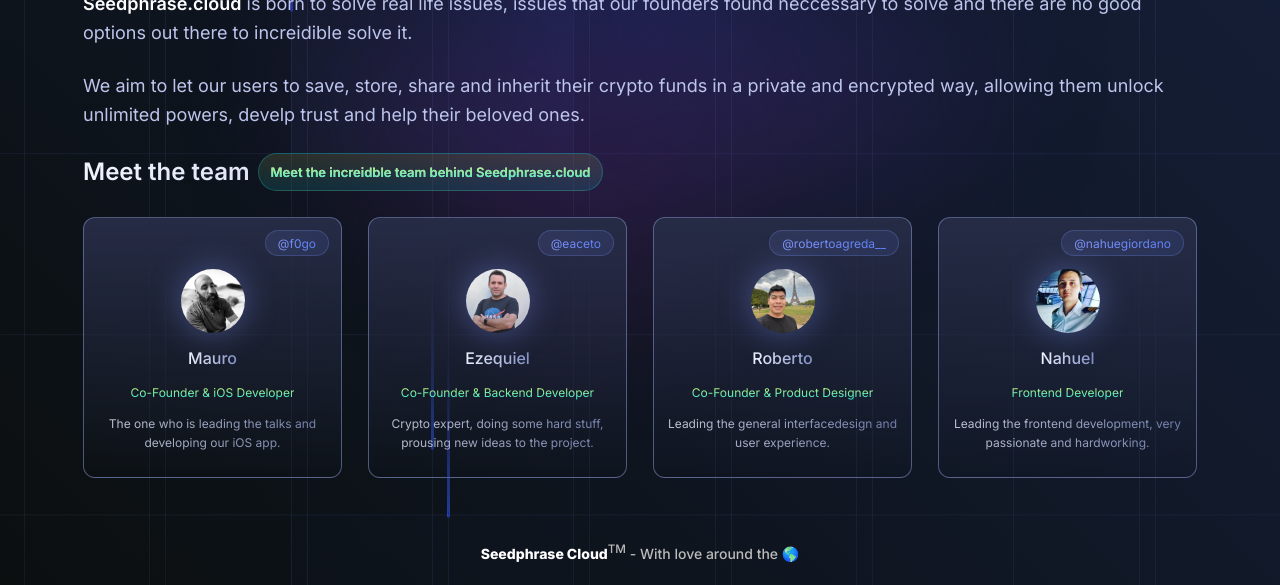
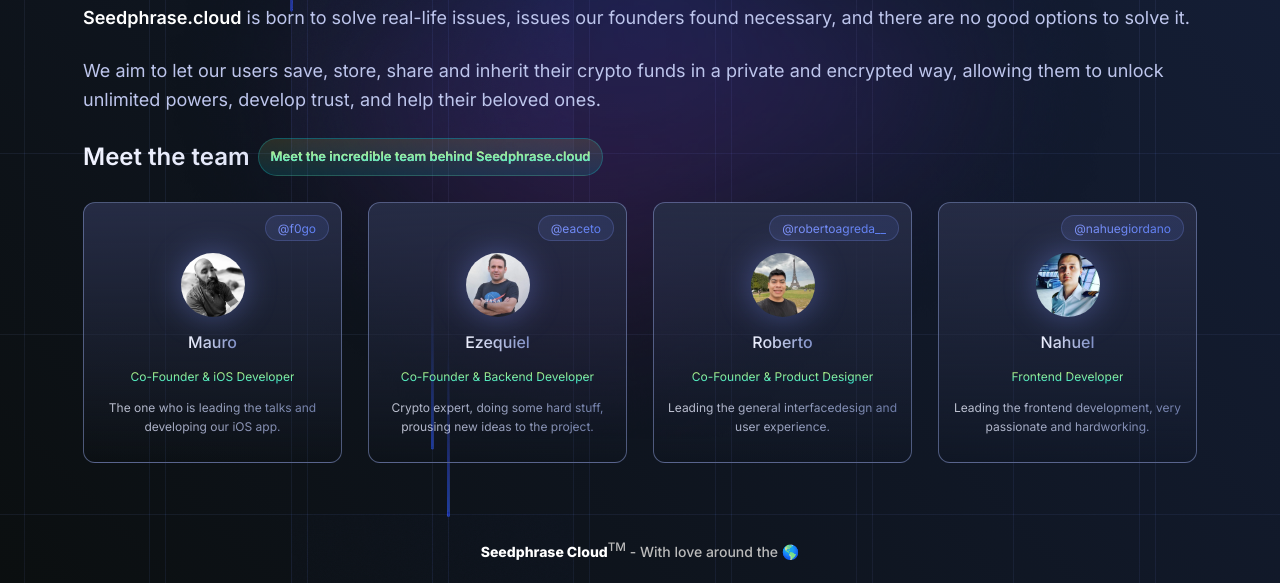
Before and after one commit to ng5jr/seedphrase_early_access, a website: page about/index.html in a window 1280 px wide. Shown: the part 217-802 px from the top of the page. Drawn offline with Linux system fonts and the light colour scheme.

Commit message:
Fix typo

```diff
--- a/about/index.html
+++ b/about/index.html
@@ -247,20 +247,16 @@
       <section class="title about_title">
         <h1>About Seedphrase.cloud</h1>
         <h2 class="about_subtitle">
-          <b>Seedphrase.cloud</b> is born to solve real life issues, issues that
-          our founders found neccessary to solve and there are no good options
-          out there to increidible solve it.
+          <b>Seedphrase.cloud</b> is born to solve real-life issues, issues our founders found necessary, and there are no good options to solve it.
         </h2>
         <h2 class="about_subtitle">
-          We aim to let our users to save, store, share and inherit their crypto
-          funds in a private and encrypted way, allowing them unlock unlimited
-          powers, develp trust and help their beloved ones.
+          We aim to let our users save, store, share and inherit their crypto funds in a private and encrypted way, allowing them to unlock unlimited powers, develop trust, and help their beloved ones.
         </h2>
       </section>
       <section class="team">
         <h2 class="team_title">
           Meet the team
-          <span><p>Meet the increidble team behind Seedphrase.cloud</p> </span>
+          <span><p>Meet the incredible team behind Seedphrase.cloud</p> </span>
         </h2>
         <!-- <h3 class="team_subtitle">
           Even tho we have a core team, our project is open source and you can
```
